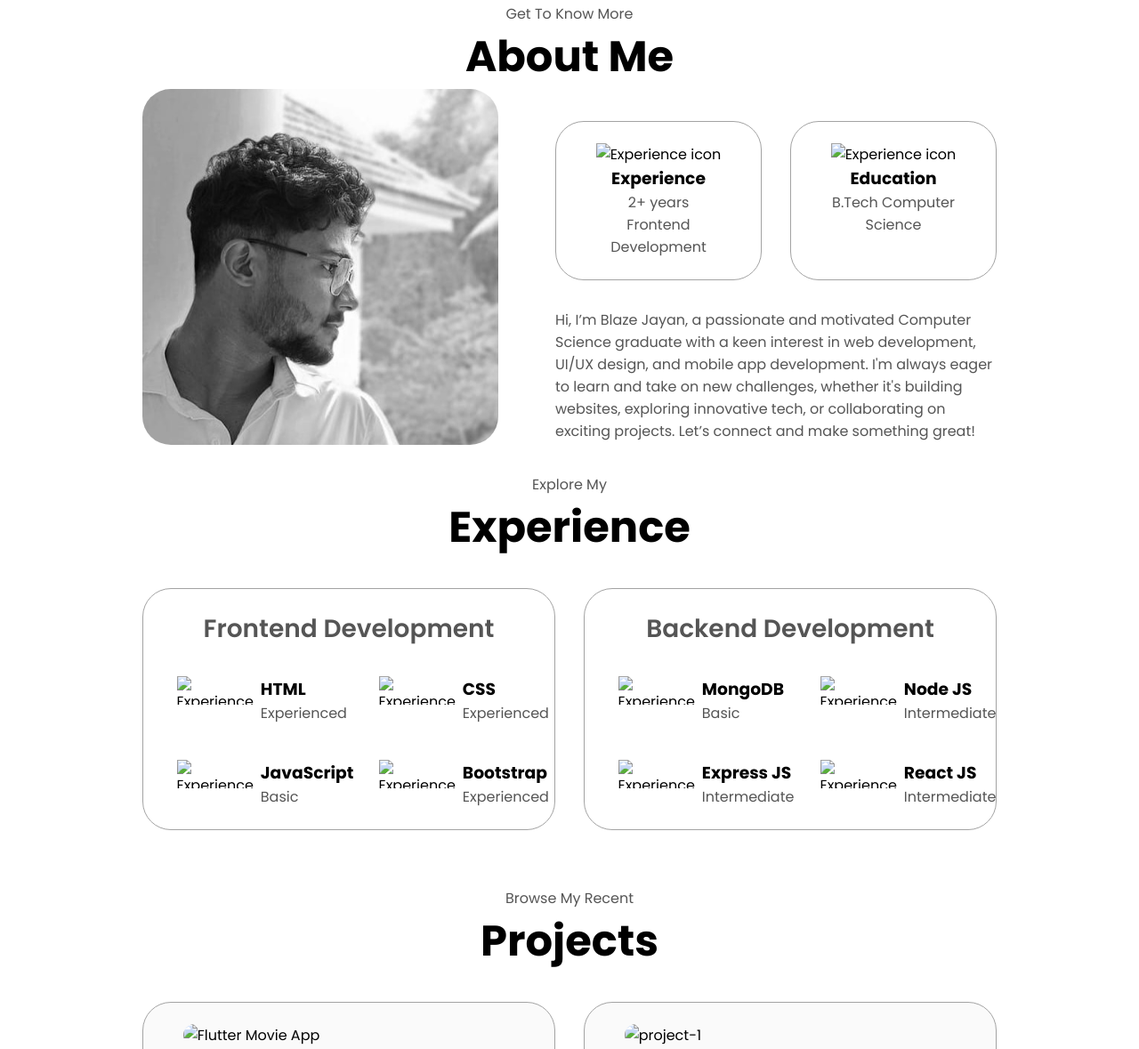
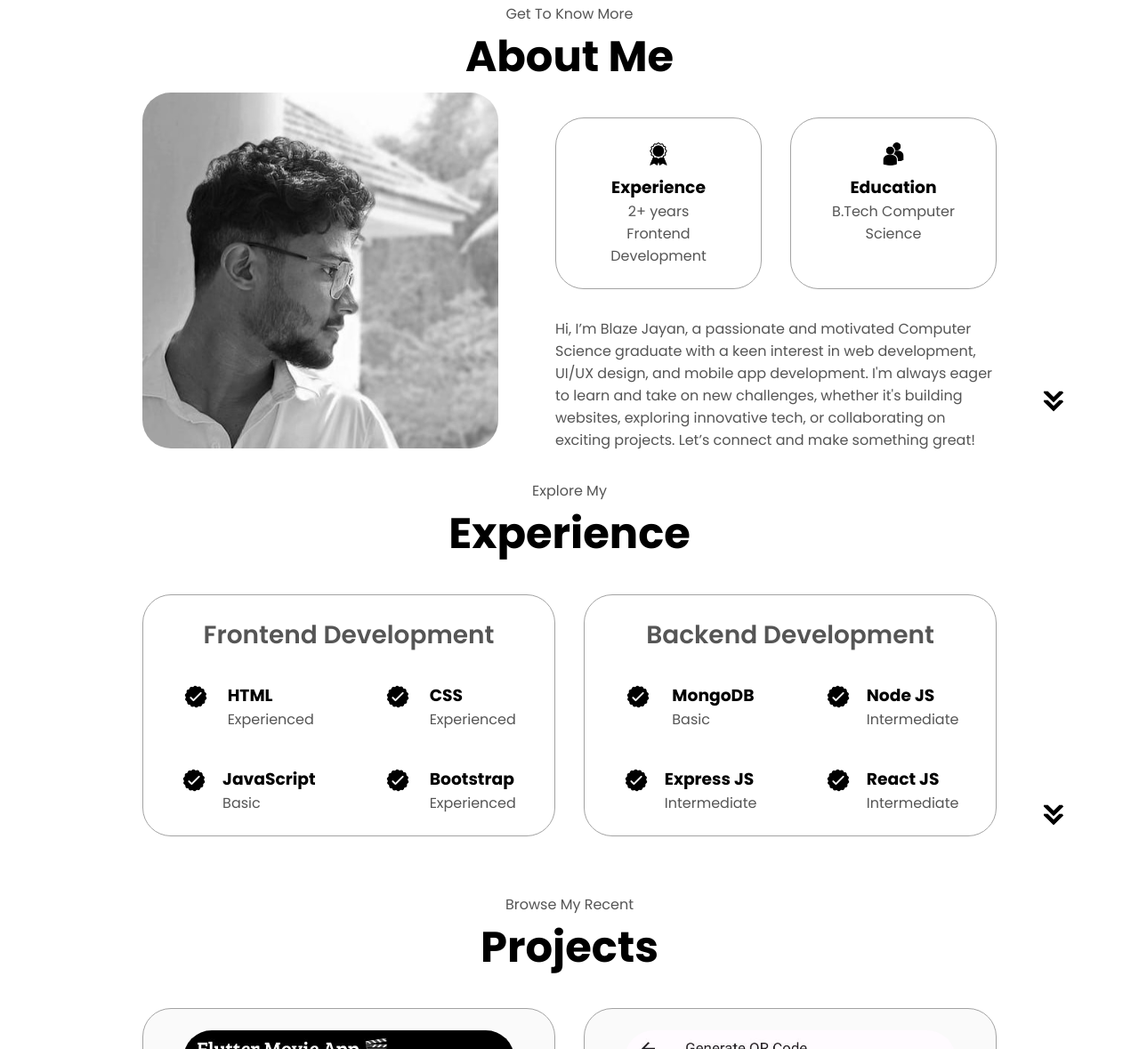
Before and after one commit to blzjn/myPortfolio, a plain HTML site: page index.html in a window 1280 px wide. Shown: the part 925-2104 px from the top of the page at 89% size. Drawn offline with Linux system fonts and the light colour scheme; the site is published under a folder, as on GitHub Pages, so addresses that start at the root find nothing.

Commit message:
bug fixed

```diff
--- a/index.html
+++ b/index.html
@@ -90,7 +90,7 @@
               <div class="details-container">
                 <img
                   class="icon"
-                  src="/assets/experience.png"
+                  src="./assets/experience.png"
                   alt="Experience icon"
                 />
                 <h3>Experience</h3>
@@ -99,7 +99,7 @@
               <div class="details-container">
                 <img
                   class="icon"
-                  src="/assets/education.png"
+                  src="./assets/education.png"
                   alt="Experience icon"
                 />
                 <h3>Education</h3>
@@ -115,7 +115,7 @@
           </div>
         </div>
         <img
-          src="/assets/arrow.png"
+          src="./assets/arrow.png"
           class="icon arrow"
           onclick="location.href='./#experience'"
           alt=""
@@ -133,7 +133,7 @@
                 <article>
                   <img
                     class="icon"
-                    src="/assets/checkmark.png"
+                    src="./assets/checkmark.png"
                     alt="Experience icon"
                   />
                   <div>
@@ -144,7 +144,7 @@
                 <article>
                   <img
                     class="icon"
-                    src="/assets/checkmark.png"
+                    src="./assets/checkmark.png"
                     alt="Experience icon"
                   />
                   <div>
@@ -156,7 +156,7 @@
                 <article>
                   <img
                     class="icon"
-                    src="/assets/checkmark.png"
+                    src="./assets/checkmark.png"
                     alt="Experience icon"
                   />
                   <div>
@@ -168,7 +168,7 @@
                 <article>
                   <img
                     class="icon"
-                    src="/assets/checkmark.png"
+                    src="./assets/checkmark.png"
                     alt="Experience icon"
                   />
                   <div>
@@ -187,7 +187,7 @@
                 <article>
                   <img
                     class="icon"
-                    src="/assets/checkmark.png"
+                    src="./assets/checkmark.png"
                     alt="Experience icon"
                   />
                   <div>
@@ -198,7 +198,7 @@
                 <article>
                   <img
                     class="icon"
-                    src="/assets/checkmark.png"
+                    src="./assets/checkmark.png"
                     alt="Experience icon"
                   />
                   <div>
@@ -209,7 +209,7 @@
                 <article>
                   <img
                     class="icon"
-                    src="/assets/checkmark.png"
+                    src="./assets/checkmark.png"
                     alt="Experience icon"
                   />
                   <div>
@@ -220,7 +220,7 @@
                 <article>
                   <img
                     class="icon"
-                    src="/assets/checkmark.png"
+                    src="./assets/checkmark.png"
                     alt="Experience icon"
                   />
                   <div>
@@ -233,7 +233,7 @@
           </div>
         </div>
         <img
-          src="/assets/arrow.png"
+          src="./assets/arrow.png"
           class="icon arrow"
           onclick="location.href='./#projects'"
           alt=""
@@ -249,7 +249,7 @@
               <div class="article-container">
                 <img
                   class="project-img"
-                  src="/assets/movie-app-project.jpg"
+                  src="./assets/movie-app-project.jpg"
                   alt="Flutter Movie App"
                 />
               </div>
@@ -273,7 +273,7 @@
               <div class="article-container">
                 <img
                   class="project-img"
-                  src="/assets/qr-project.jpg"
+                  src="./assets/qr-project.jpg"
                   alt="project-1"
                 />
               </div>
@@ -320,7 +320,7 @@
           </div>
         </div>
         <img
-          src="/assets/arrow.png"
+          src="./assets/arrow.png"
           class="icon arrow"
           onclick="location.href='./#contact'"
           alt=""
@@ -333,7 +333,7 @@
         <div class="contact-info-upper-container">
           <div class="contact-info-container">
             <img
-              src="/assets/email.png"
+              src="./assets/email.png"
               class="icon contact-icon email-icon"
               alt="Email icon"
             />
@@ -341,7 +341,7 @@
           </div>
           <div class="contact-info-container">
             <img
-              src="/assets/linkedin.png"
+              src="./assets/linkedin.png"
               class="icon contact-icon"
               alt="LinkedIn icon"
             />
--- a/styles.css
+++ b/styles.css
@@ -27,6 +27,7 @@ a, .btn {
 
 nav, .nav-links {
     display: flex;
+    flex-wrap: nowrap;
 }
 
 nav {
```
